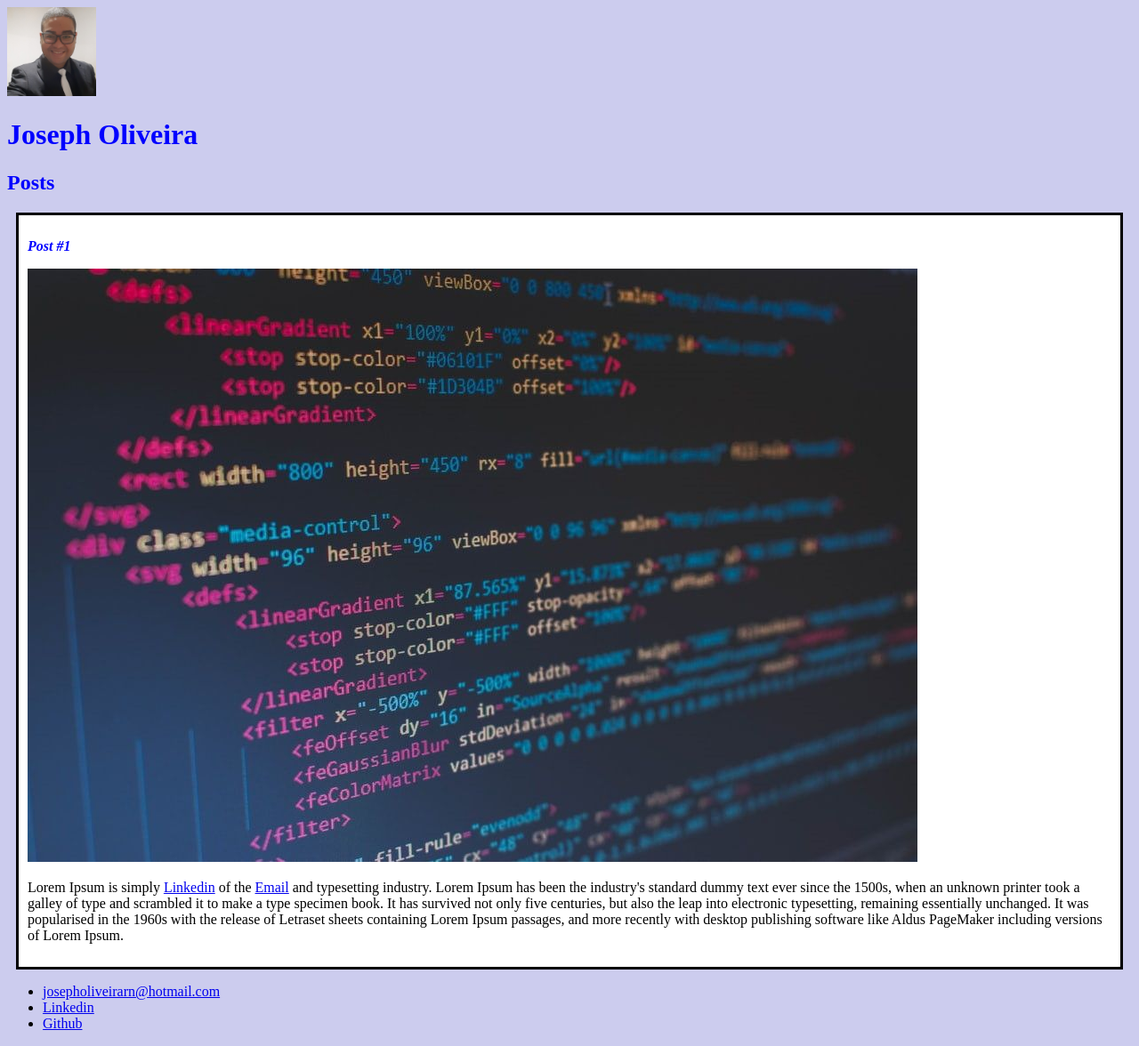
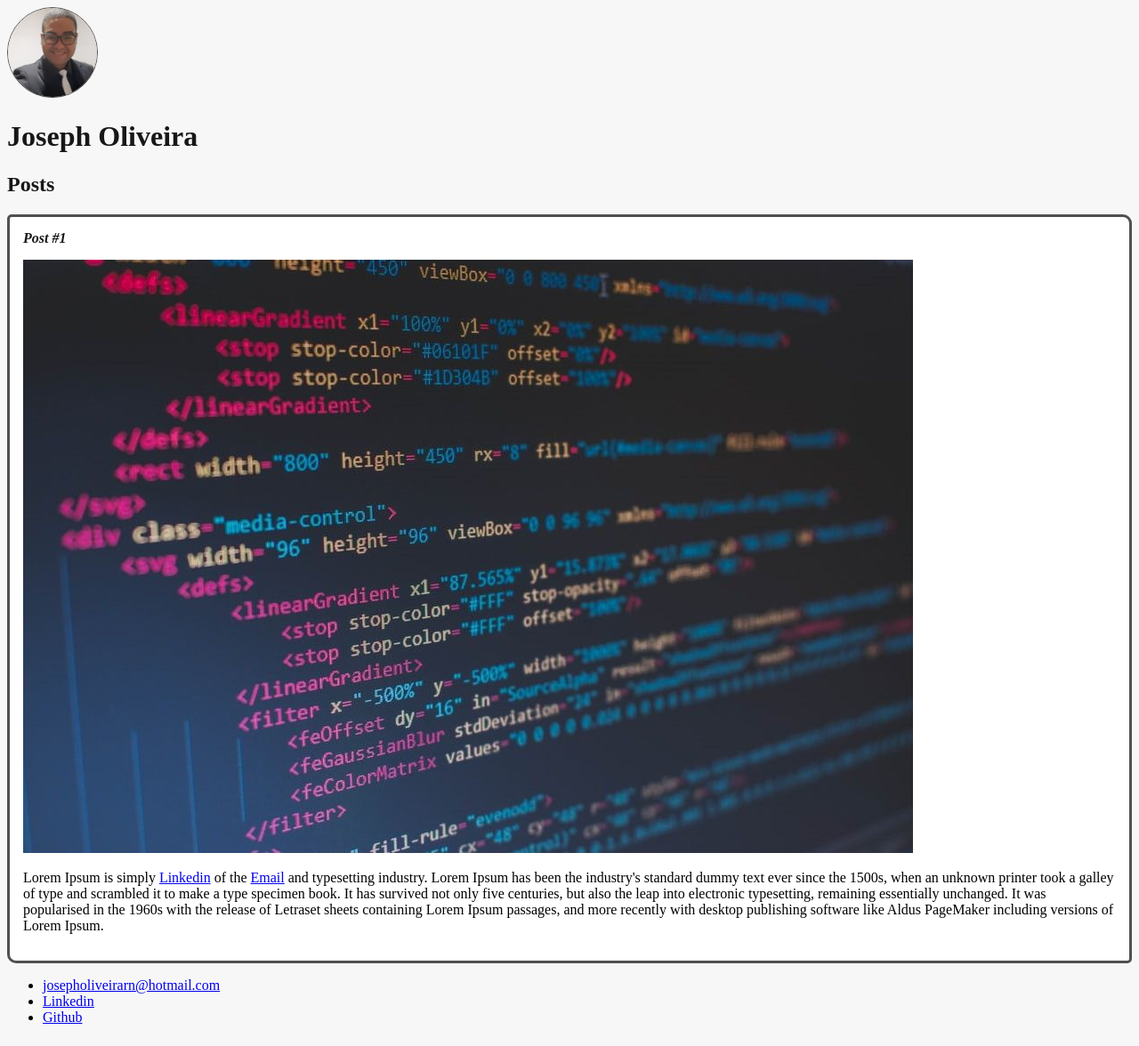
Before and after one commit to jojox6/DIO-Projetos, a plain HTML site: page Eduzz Fullstack Developer/Introdução a criação de websites com HTML5 e CSS3/index.html in a window 1280 px wide. Shown: the whole page at 89% size. Drawn offline with Linux system fonts and the light colour scheme.

Commit message:
manipulando CSS

```diff
--- a/Eduzz Fullstack Developer/Introdução a criação de websites com HTML5 e CSS3/index.html
+++ b/Eduzz Fullstack Developer/Introdução a criação de websites com HTML5 e CSS3/index.html
@@ -7,7 +7,7 @@
 </head>
 <body>
     <header>
-        <img src="Joseph.jpg" alt="Ilustração do meu rosto" width="100" height="100">
+        <img src="Joseph.jpg" alt="Ilustração do meu rosto" width="100" height="100" class="photo">
         <h1 id="title">Joseph Oliveira</h1>
     </header>
     <section>
@@ -17,9 +17,9 @@
         <article class="post">
             <header>
                 <h3 class="post_title">Post #1</h3>
-                <img src="htmlcode.jpg" alt="Código HTML">
+                <img src="htmlcode.jpg" alt="Código HTML" class="post_image">
             </header>
-            <p>
+            <p class="post_content">
                 Lorem Ipsum is simply <a href="https://www.linkedin.com/in/joseph-oliveira-743796129/" target="_blank">Linkedin</a> of the <a href="mailto:josepholiveirarn@hotmail.com" a>Email</a> and typesetting industry. Lorem Ipsum has been the industry's standard dummy text ever since the 1500s, when an unknown printer took a galley of type and scrambled it to make a type specimen book. It has survived not only five centuries, but also the leap into electronic typesetting, remaining essentially unchanged. It was popularised in the 1960s with the release of Letraset sheets containing Lorem Ipsum passages, and more recently with desktop publishing software like Aldus PageMaker including versions of Lorem Ipsum.
             </p>
         </article>
--- a/Eduzz Fullstack Developer/Introdução a criação de websites com HTML5 e CSS3/style.css
+++ b/Eduzz Fullstack Developer/Introdução a criação de websites com HTML5 e CSS3/style.css
@@ -1,19 +1,35 @@
 body{
-    background: #cce;
+    background: #f7f7f7;
+}
+.photo {
+    border: 1px solid #505050;
+    border-radius: 50%;
 }
 
 #title, .subtitle, .post_title {
-    color:blue;
+    color:#171717;
 }
 
 .post_title{
     font-size: 16px;
     font-style: italic;
+    margin: 0;
+    margin-bottom: 15px;
 }
 
 .post{
     background: #FFF;
-    padding: 10px;
-    border: 3px solid #000;
-    margin: 10px;
+    padding: 15px;
+    border: 3px solid #505050;
+    margin-bottom: 15px;
+    border-radius: 5px 10px;
 }
+
+.post_content{
+    margin: 0;
+    margin-bottom: 15px;
+}
+
+.post_image{
+    margin-bottom: 15px;
+}
```
